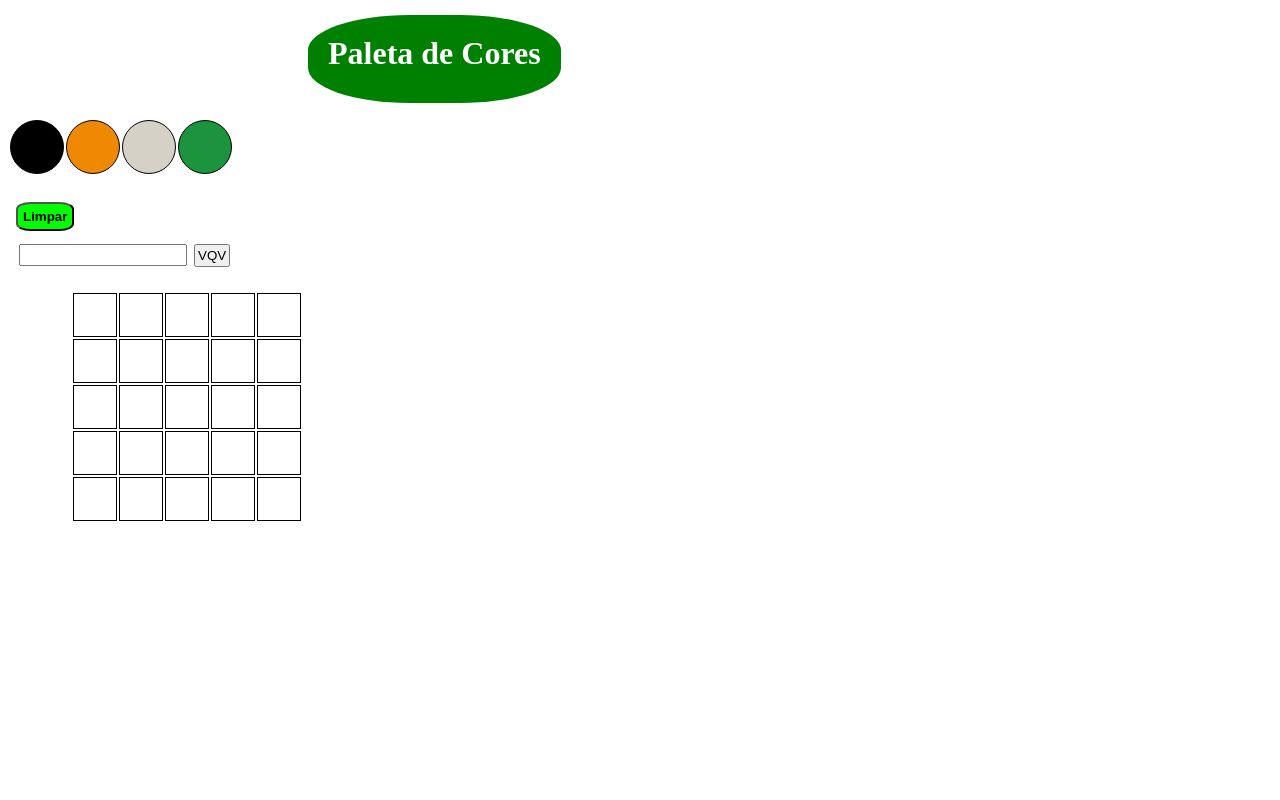
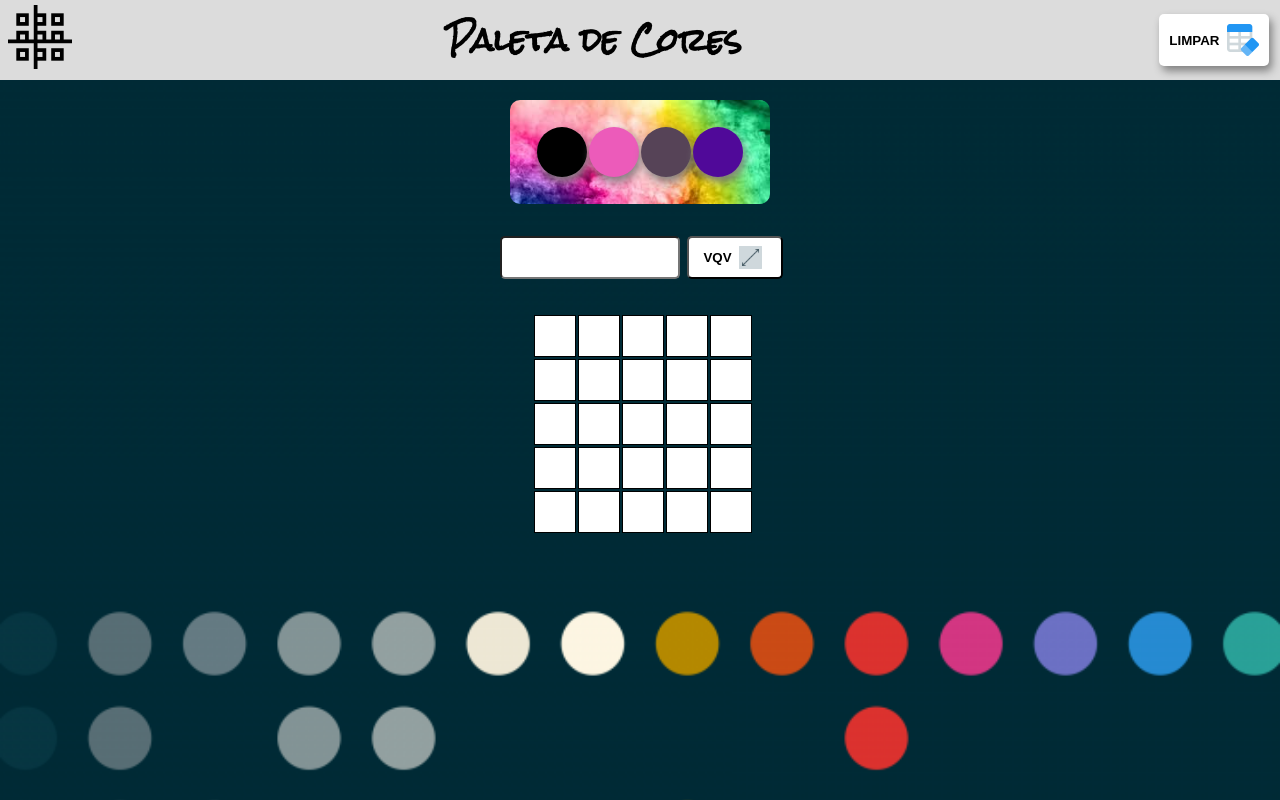
Before and after one commit to Ivanielson/ivanielson.github.io, a plain HTML site: page projects/project-art-pixels/index.html in a window 1280 px wide. Shown: the top 800 px of the page. Drawn offline with Linux system fonts and the light colour scheme.

Commit message:
Refatoração do projeto Pixels Art

```diff
--- a/projects/project-art-pixels/index.html
+++ b/projects/project-art-pixels/index.html
@@ -2,13 +2,26 @@
 <html lang="pt-br">
 <head>
   <meta charset="UTF-8">
+  <link rel="preconnect" href="https://fonts.googleapis.com">
+  <link rel="preconnect" href="https://fonts.gstatic.com" crossorigin>
+  <link href="https://fonts.googleapis.com/css2?family=Rock+Salt&display=swap" rel="stylesheet">
   <link rel="stylesheet" type="text/css" href="style.css">
   <meta http-equiv="X-UA-Compatible" content="IE=edge">
   <meta name="viewport" content="width=device-width, initial-scale=1.0">
   <title>Projeto - Pixels Art</title>
 </head>
 <body>
+  <header class="header">
+    <figure class="header-logo">
+      <img class="logo" src="/img/logo.png" alt="Logo">
+    </figure>
+    <div class="header-title">
       <h1 id="title">Paleta de Cores</h1>
+    </div>
+    <div class="header-clear" id="button">
+    </div>
+  </header>
+  <main class="container">
     <section>
       <table id="color-palette">
         <tr>
@@ -20,12 +33,12 @@
       </table>
     </section>
     <br>
-  <div id="button"></div>
     <div id="input"></div>
     <section>
       <table id="pixel-board">
       </table>
     </section>
+  </main>
   <script src="script.js"></script>
 </body>
 </html>
--- a/projects/project-art-pixels/script.js
+++ b/projects/project-art-pixels/script.js
@@ -1,19 +1,16 @@
 // Adiciona as cores da paleta de cores;
 const colors = ['background: rgb(0, 0, 0)'];
 
+const generationsNumber = () => {
+  const number = Math.floor(Math.random() * 256);
+  return number;
+};
+
 for (let index = 0; index < 3; index += 1) {
-  let color = '';
-  for (let count = 0; count < 3; count += 1) {
-    let generationNumber = Math.floor(Math.random() * 256);
-    if (count === 0) {
-      color += 'background: rgb(' + generationNumber.toString();
-    } else if (count === 2) {
-      color += ',' + generationNumber.toString() + ')';
-    } else {
-      color += ',' + generationNumber.toString();
-    }
-  }
-  colors.push(color);
+  colors.push(`background: rgb(
+    ${generationsNumber()},
+    ${generationsNumber()},
+    ${generationsNumber()})`);
 }
 
 // Criação da tabela #pixel-board dinâmicamente;
@@ -53,11 +50,11 @@ color.classList.add('selected');
 function pintaPixel() {
   const pixels = document.querySelectorAll('.pixel');
   for (let index = 0; index < pixels.length; index += 1) {
-    pixels[index].addEventListener('click', function (event) {
+    pixels[index].addEventListener('click', (event) => {
       const colorSelect = document.querySelector('.selected').style.background;
-      event.target.setAttribute('style', 'background:' + colorSelect);
+      event.target.setAttribute('style', `background: ${colorSelect}`);
     });
-}
+  }
 }
 pintaPixel();
 
@@ -75,7 +72,11 @@ for (let index = 0; index < divColors.length; index += 1) {
 }
 
 const button = document.createElement('button');
-button.innerText = 'Limpar';
+const img = document.createElement('img');
+img.setAttribute('class', 'button-clear');
+img.src = '/img/clear-icon.png';
+button.innerText = 'LIMPAR';
+button.appendChild(img);
 button.setAttribute('id', 'clear-board');
 const selectDiv = document.querySelector('#button');
 selectDiv.appendChild(button);
@@ -106,16 +107,9 @@ selectDivInput.appendChild(inputCreate);
 function changeSizeBoardPixel() {
   const inputSelect = document.querySelector('#board-size');
   let valueInput = inputSelect.value;
-  if (inputSelect.value.length === 0) {
-    alert('Board inválido!');
-  } else {
-    if (inputSelect.value < 5) {
-      valueInput = 5;
-    }
-    if (inputSelect.value > 50) {
-      valueInput = 50;
-    }
-  }
+  if (inputSelect.value.length === 0) alert('Board inválido!');
+  if (inputSelect.value < 5) valueInput = 5;
+  if (inputSelect.value > 25) valueInput = 25;
   return valueInput;
 }
 
@@ -124,14 +118,6 @@ const createButton = document.createElement('button');
 createButton.setAttribute('id', 'generate-board');
 createButton.innerText = 'VQV';
 selectDivInput.appendChild(createButton);
-
-// function generetaionBorad() {
-//   const sizeBoard = changeSizeBoardPixel();
-//   if (sizeBoard !== undefined) {
-//     removeBoardPixel();
-//     createTable(sizeBoard);
-//   }
-// }
 
 function generetaionBorad() {
   const sizeBoard = changeSizeBoardPixel();
@@ -143,5 +129,11 @@ function generetaionBorad() {
   selectButton.addEventListener('click', pixelClear);
 }
 
+const newImg = document.createElement('img');
+newImg.setAttribute('class', 'button-icon-vqv');
+newImg.src = '/img/vqv-icon.png';
+document.querySelector('#generate-board')
+  .appendChild(newImg);
+
 const buttonPixel = document.querySelector('#generate-board');
 buttonPixel.addEventListener('click', generetaionBorad);
--- a/projects/project-art-pixels/style.css
+++ b/projects/project-art-pixels/style.css
@@ -1,8 +1,72 @@
+* {
+  margin: 0;
+  padding: 0;
+  box-sizing: 0;
+}
+
+.header {
+  display: flex;
+  justify-content: space-around;
+  background-color: gainsboro;
+  height: 5rem;
+  text-align: center;
+}
+
+.logo {
+  width: 4rem;
+  height: 4rem;
+}
+
+#title {
+  padding: 8px;
+  font-size: 30px;
+  font-family: Rock Salt, cursive;
+}
+
+.header-logo {
+  display: flex;
+  padding: 5px;
+  width: 25%;
+}
+
+.header-title {
+  display: flex;
+  justify-content: center;
+  align-self: center;
+  width: 40%;
+}
+
+.header-clear {
+  display: flex;
+  justify-content: flex-end;
+  align-self: center;
+  width: 33%;
+}
+
+.container {
+  display: flex;
+  flex-direction: column;
+  justify-content: flex-start;
+  align-items: center;
+  background-image: url('/img/background-img.jpg');
+  background-size: cover;
+  background-position: center top;
+  height: 200vh;
+}
+
+#color-palette {
+  background-image: url('/img/pallete-cores.jpeg');
+  background-size: cover;
+  margin-top: 20px;
+  padding: 25px;
+  border-radius: 10px;
+}
+
 .color {
-  border: 1px solid black;
   width: 50px;
   height: 50px;
   border-radius: 50%;
+  box-shadow: 2px 5px 10px gray;
 }
 
 .pixel {
@@ -13,50 +77,72 @@
 }
 
 #clear-board {
-  padding: 5px;
+  display: flex;
+  align-items: center;
+  padding: 10px;
   margin: 8px;
-  font-weight: bold;
-  border-radius: 25%;
-  background-color: lime;
+  border-radius: 5px;
+  background-color: white;
+  border: 0;
+  font-weight: 700;
+  box-shadow: 3px 5px 8px grey;
+}
+
+.button-clear {
+  width: 2rem;
+  margin-left: 8px;
 }
 
 #clear-board:hover {
-  background-color: green;
+  background-color: black;
   color: white;
-  font-weight: bold;
+  font-weight: 700;
+  cursor: pointer;
 }
 
 #input {
+  display: flex;
+  justify-content: center;
+  align-items: center;
   padding: 5px;
-  margin: 6px;
-  display: inline;
+  margin: 4px;
+  width: 50%;
 }
 
 #board-size {
   width: 10rem;
   margin: 5px;
-  height: 1rem;
-  margin-left: 0;
+  padding: 8px;
+  border-radius: 5px;
+  font-size: 20px;
 }
 
 #generate-board {
-  padding: 2px;
+  display: flex;
+  justify-content: center;
+  align-items: center;
+  width: 15%;
   margin: 2px;
+  background-color: white;
+  font-weight: 700;
+  border-radius: 5px;
+  height: 80%;
 }
 
-body h1 {
-  background-color: green;
-  width: max-content;
-  height: 3rem;
-  padding: 20px;
-  margin: 15px;
-  margin-left: 300px;
-  border-radius: 40%;
+#generate-board:hover {
+  background-color: black;
   color: white;
-  font-weight: bold;
+  font-weight: 700;
+  cursor: pointer;
 }
 
 #pixel-board {
-  margin-left: 5%;
+  margin-left: 5px;
   margin-top: 20px;
 }
+
+.button-icon-vqv {
+  width: 25%;
+  padding: 5px;
+  margin-left: 2px;
+}
```
Also changed, not shown: projects/project-art-pixels/img/background-img.jpg (added), projects/project-art-pixels/img/clear-icon.png (added), projects/project-art-pixels/img/logo.png (added), projects/project-art-pixels/img/pallete-cores.jpeg (added), projects/project-art-pixels/img/pallete-cores.jpg (added), projects/project-art-pixels/img/vqv-icon.png (added). Lines whose indentation alone changed are shown as unchanged.
